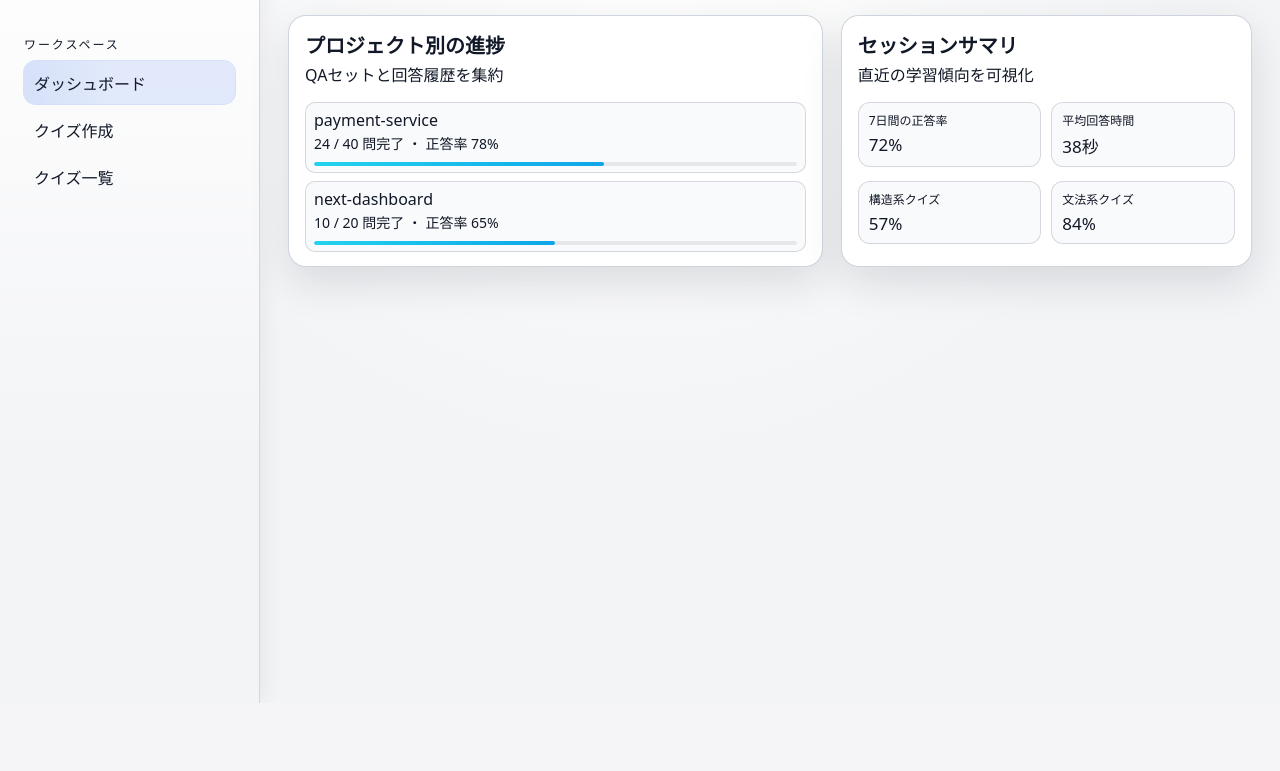
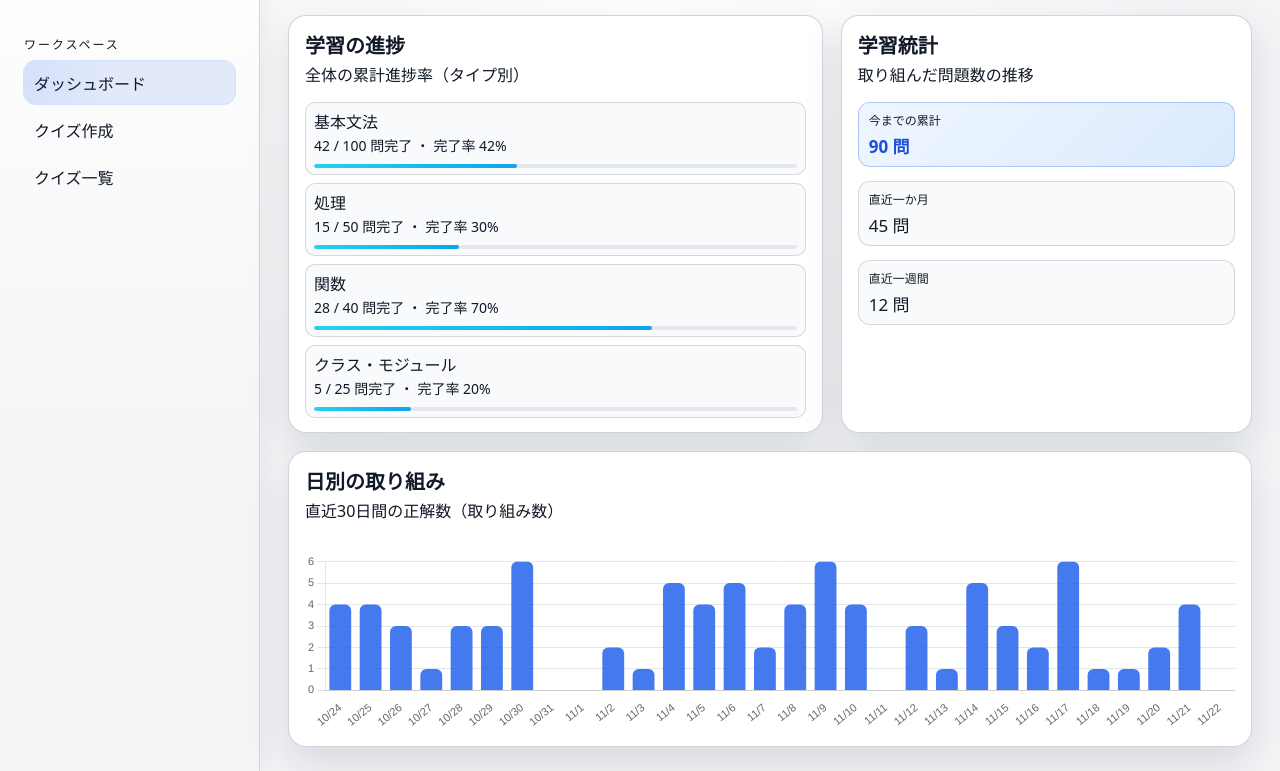
Before and after one commit to heyho99/under_code, a plain HTML site: page frontend/index.html in a window 1280 px wide. Both pictures are taken after a click on the button "ダッシュボード". Shown: the part 97-868 px from the top of the page. Before the commit the page ends 800 px from the top, so only its background shows below. Drawn offline with nearby package versions, Linux system fonts and the light colour scheme.

Commit message:
ダッシュボードにグラフを追加

```diff
--- a/frontend/index.html
+++ b/frontend/index.html
@@ -64,6 +64,7 @@
       </main>
     </div>
 
+    <script src="https://cdn.jsdelivr.net/npm/chart.js"></script>
     <script type="module" src="./src/main.js"></script>
   </body>
 </html>
--- a/frontend/src/features/quiz-progress/QuizProgressController.js
+++ b/frontend/src/features/quiz-progress/QuizProgressController.js
@@ -1,5 +1,6 @@
 import { QuizProgressView } from "./QuizProgressView.js";
 import { updateHeader, activateSection } from "../../ui/MainHeader.js";
+import { renderActivityChart } from "../../ui/components/ActivityChart.js";
 
 export const QuizProgressController = {
   mount() {
@@ -7,6 +8,28 @@ export const QuizProgressController = {
     QuizProgressView.render(root);
     updateHeader(QuizProgressView);
     activateSection(QuizProgressView.key);
+
+    // 日毎の取り組み数（直近30日分のダミーデータ）
+    const canvas = root && root.querySelector("#js-activity-chart");
+    if (canvas) {
+      const today = new Date();
+      const labels = [];
+      const values = [];
+
+      // 古い日付から新しい日付の順で 30 日分を生成
+      for (let i = 29; i >= 0; i -= 1) {
+        const d = new Date(today);
+        d.setDate(d.getDate() - i);
+        const label = `${d.getMonth() + 1}/${d.getDate()}`;
+        labels.push(label);
+
+        // ダミーの取り組み数（0〜6 問程度）
+        const value = Math.floor(Math.random() * 7);
+        values.push(value);
+      }
+
+      renderActivityChart(canvas, { labels, values, label: "日毎の正解数" });
+    }
   },
   unmount() {
     const root = QuizProgressView.getRoot();
--- a/frontend/src/features/quiz-progress/QuizProgressView.js
+++ b/frontend/src/features/quiz-progress/QuizProgressView.js
@@ -12,27 +12,45 @@ export const QuizProgressView = {
       <div class="layout-grid layout-grid--two">
         <section class="card">
           <header class="card__header">
-            <h2 class="card__title">プロジェクト別の進捗</h2>
-            <p class="card__subtitle">QAセットと回答履歴を集約</p>
+            <h2 class="card__title">学習の進捗</h2>
+            <p class="card__subtitle">全体の累計進捗率（タイプ別）</p>
           </header>
           <div class="card__body card__body--list">
             <ul class="list">
               <li class="list__item">
                 <div class="list__primary">
-                  <span class="list__title">payment-service</span>
-                  <span class="list__meta">24 / 40 問完了 ・ 正答率 78%</span>
+                  <span class="list__title">基本文法</span>
+                  <span class="list__meta">42 / 100 問完了 ・ 完了率 42%</span>
                 </div>
                 <div class="progress">
-                  <div class="progress__bar" style="width: 60%"></div>
+                  <div class="progress__bar" style="width: 42%"></div>
                 </div>
               </li>
               <li class="list__item">
                 <div class="list__primary">
-                  <span class="list__title">next-dashboard</span>
-                  <span class="list__meta">10 / 20 問完了 ・ 正答率 65%</span>
+                  <span class="list__title">処理</span>
+                  <span class="list__meta">15 / 50 問完了 ・ 完了率 30%</span>
                 </div>
                 <div class="progress">
-                  <div class="progress__bar" style="width: 50%"></div>
+                  <div class="progress__bar" style="width: 30%"></div>
+                </div>
+              </li>
+              <li class="list__item">
+                <div class="list__primary">
+                  <span class="list__title">関数</span>
+                  <span class="list__meta">28 / 40 問完了 ・ 完了率 70%</span>
+                </div>
+                <div class="progress">
+                  <div class="progress__bar" style="width: 70%"></div>
+                </div>
+              </li>
+              <li class="list__item">
+                <div class="list__primary">
+                  <span class="list__title">クラス・モジュール</span>
+                  <span class="list__meta">5 / 25 問完了 ・ 完了率 20%</span>
+                </div>
+                <div class="progress">
+                  <div class="progress__bar" style="width: 20%"></div>
                 </div>
               </li>
             </ul>
@@ -41,29 +59,39 @@ export const QuizProgressView = {
 
         <section class="card">
           <header class="card__header">
-            <h2 class="card__title">セッションサマリ</h2>
-            <p class="card__subtitle">直近の学習傾向を可視化</p>
+            <h2 class="card__title">学習統計</h2>
+            <p class="card__subtitle">取り組んだ問題数の推移</p>
           </header>
           <div class="card__body card__body--stack">
             <div class="stat-row">
-              <div class="stat">
-                <div class="stat__label">7日間の正答率</div>
-                <div class="stat__value">72%</div>
-              </div>
-              <div class="stat">
-                <div class="stat__label">平均回答時間</div>
-                <div class="stat__value">38秒</div>
+              <div class="stat stat--highlight">
+                <div class="stat__label">今までの累計</div>
+                <div class="stat__value">90 問</div>
               </div>
             </div>
             <div class="stat-row">
               <div class="stat">
-                <div class="stat__label">構造系クイズ</div>
-                <div class="stat__value">57%</div>
+                <div class="stat__label">直近一か月</div>
+                <div class="stat__value">45 問</div>
               </div>
+            </div>
+            <div class="stat-row">
               <div class="stat">
-                <div class="stat__label">文法系クイズ</div>
-                <div class="stat__value">84%</div>
+                <div class="stat__label">直近一週間</div>
+                <div class="stat__value">12 問</div>
               </div>
+            </div>
+          </div>
+        </section>
+
+        <section class="card card--full">
+          <header class="card__header">
+            <h2 class="card__title">日別の取り組み</h2>
+            <p class="card__subtitle">直近30日間の正解数（取り組み数）</p>
+          </header>
+          <div class="card__body">
+            <div class="activity-chart-container">
+              <canvas id="js-activity-chart" class="activity-chart-canvas"></canvas>
             </div>
           </div>
         </section>
--- /dev/null
+++ b/frontend/src/ui/components/ActivityChart.js
@@ -0,0 +1,60 @@
+export function renderActivityChart(canvas, { labels, values, label = "日毎の正解数" } = {}) {
+  if (!canvas) return;
+
+  const hasChartGlobal = typeof window !== "undefined" && typeof window.Chart !== "undefined";
+  // Chart.js が読み込まれていない場合は何もしない
+  if (!hasChartGlobal) return;
+
+  const ctx = canvas.getContext("2d");
+  if (!ctx) return;
+
+  // 既存インスタンスがあれば破棄（同じ canvas に再描画する場合に備えて）
+  if (canvas._chartInstance && typeof canvas._chartInstance.destroy === "function") {
+    canvas._chartInstance.destroy();
+  }
+
+  const data = values || [];
+  const chart = new window.Chart(ctx, {
+    type: "bar",
+    data: {
+      labels: labels || [],
+      datasets: [
+        {
+          label,
+          data,
+          backgroundColor: "rgba(37, 99, 235, 0.85)",
+          borderRadius: 6,
+          maxBarThickness: 32,
+        },
+      ],
+    },
+    options: {
+      responsive: true,
+      maintainAspectRatio: false,
+      scales: {
+        x: {
+          grid: { display: false },
+          ticks: { font: { size: 11 } },
+        },
+        y: {
+          beginAtZero: true,
+          grid: { color: "rgba(209, 213, 219, 0.6)" },
+          ticks: { stepSize: 1, font: { size: 11 } },
+        },
+      },
+      plugins: {
+        legend: { display: false },
+        tooltip: {
+          callbacks: {
+            label(context) {
+              const v = context.parsed.y;
+              return `${v} 問`;
+            },
+          },
+        },
+      },
+    },
+  });
+
+  canvas._chartInstance = chart;
+}
--- a/frontend/styles.css
+++ b/frontend/styles.css
@@ -337,6 +337,10 @@ body {
 
 .layout-grid--two {
   grid-template-columns: minmax(0, 1.3fr) minmax(0, 1fr);
+}
+
+.layout-grid--two .card--full {
+  grid-column: 1 / -1;
 }
 
 .step2-right-column {
@@ -1224,6 +1228,25 @@ body {
   font-size: 17px;
 }
 
+.stat--highlight {
+  background: linear-gradient(135deg, #eff6ff, #dbeafe);
+  border-color: rgba(37, 99, 235, 0.3);
+}
+
+.stat--highlight .stat__value {
+  color: var(--accent-strong);
+  font-weight: 600;
+}
+
+.activity-chart-container {
+  margin-top: 14px;
+}
+
+.activity-chart-canvas {
+  width: 100%;
+  max-height: 180px;
+}
+
 @media (max-width: 1040px) {
   .layout-grid--three {
     grid-template-columns: repeat(2, minmax(0, 1fr));
```
